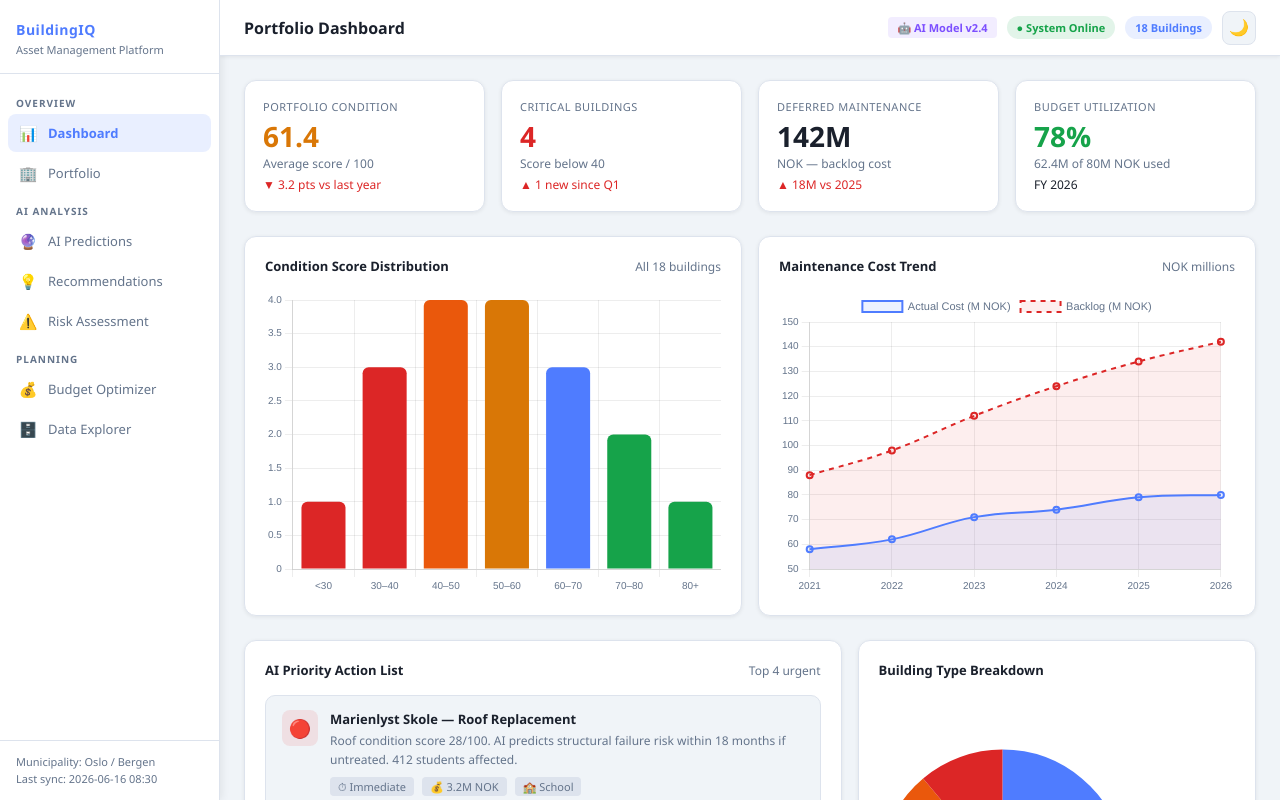
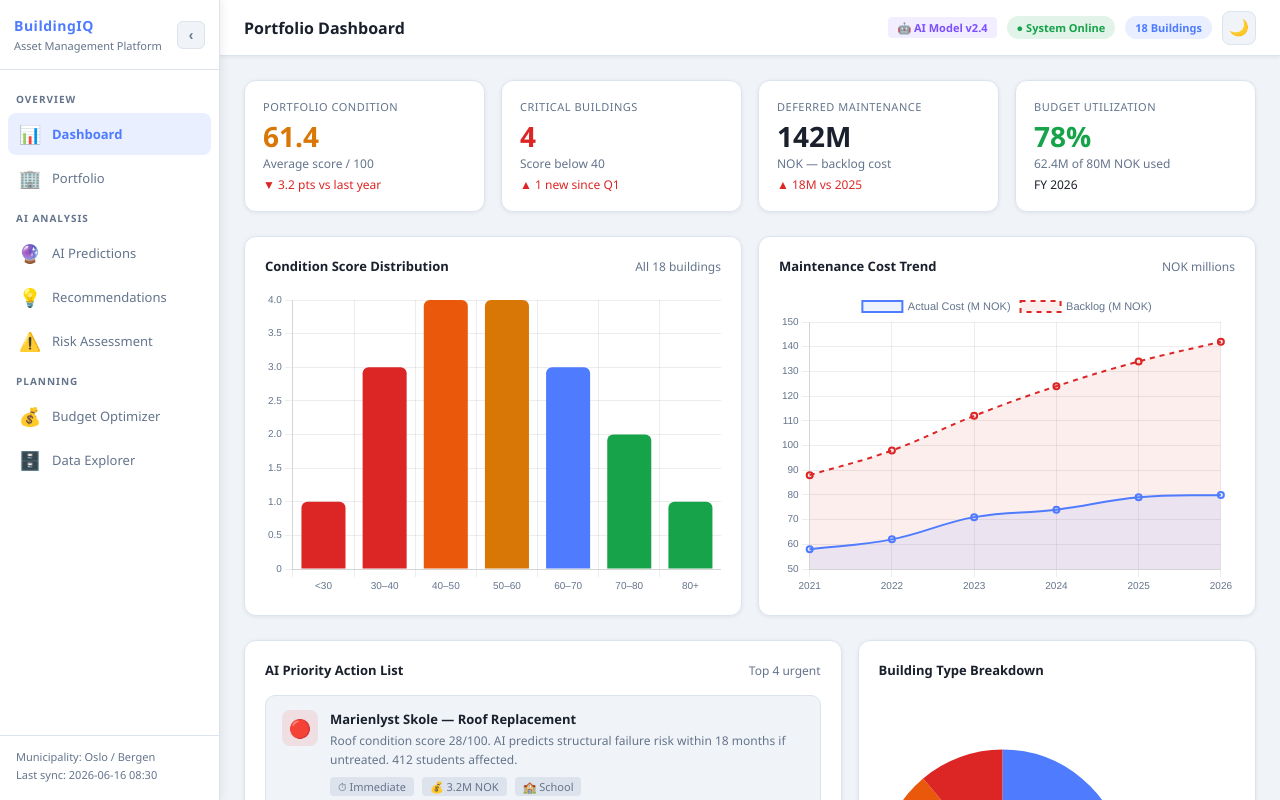
Before and after one commit to ydhawesome/building-asset-management-ai, a plain HTML site: page index.html in a window 1280 px wide. Drawn offline with nearby package versions, Linux system fonts and the light colour scheme.

Commit message:
Add collapsible sidebar with icon tooltips

```diff
--- a/index.html
+++ b/index.html
@@ -27,17 +27,34 @@
 *{box-sizing:border-box;margin:0;padding:0}
 body{background:var(--bg);color:var(--text);font-family:'Segoe UI',system-ui,sans-serif;font-size:14px;display:flex;height:100vh;overflow:hidden;transition:background .2s,color .2s}
 /* ── SIDEBAR ─────────────────────────────────────────────── */
-.sidebar{width:var(--sidebar-w);background:var(--surface);border-right:1px solid var(--border);display:flex;flex-direction:column;flex-shrink:0;box-shadow:2px 0 8px var(--shadow)}
-.logo{padding:20px 16px 16px;border-bottom:1px solid var(--border)}
-.logo-title{font-size:14px;font-weight:800;color:var(--accent);letter-spacing:.5px}
-.logo-sub{font-size:11px;color:var(--muted);margin-top:3px}
-nav{flex:1;padding:12px 8px;overflow-y:auto}
-.nav-section{font-size:10px;font-weight:700;color:var(--muted);letter-spacing:1px;padding:10px 8px 4px;text-transform:uppercase}
-.nav-item{display:flex;align-items:center;gap:10px;padding:9px 10px;border-radius:8px;cursor:pointer;color:var(--muted);font-size:13px;transition:all .15s;margin-bottom:2px}
+.sidebar{width:var(--sidebar-w);background:var(--surface);border-right:1px solid var(--border);display:flex;flex-direction:column;flex-shrink:0;box-shadow:2px 0 8px var(--shadow);transition:width .28s cubic-bezier(.4,0,.2,1);overflow:visible;position:relative;z-index:10}
+.logo{padding:16px 14px;border-bottom:1px solid var(--border);display:flex;align-items:center;justify-content:space-between;gap:8px;min-height:56px}
+.logo-content{flex:1;min-width:0;overflow:hidden;transition:opacity .2s,width .28s}
+.logo-title{font-size:14px;font-weight:800;color:var(--accent);letter-spacing:.5px;white-space:nowrap}
+.logo-sub{font-size:11px;color:var(--muted);margin-top:3px;white-space:nowrap}
+.sidebar-toggle{background:var(--surface2);border:1px solid var(--border);color:var(--muted);width:28px;height:28px;border-radius:6px;cursor:pointer;font-size:14px;display:flex;align-items:center;justify-content:center;flex-shrink:0;transition:all .2s;line-height:1;font-weight:700}
+.sidebar-toggle:hover{border-color:var(--accent);color:var(--accent);background:rgba(79,124,255,.08)}
+nav{flex:1;padding:12px 8px;overflow-y:auto;overflow-x:visible}
+.nav-section{font-size:10px;font-weight:700;color:var(--muted);letter-spacing:1px;padding:10px 8px 4px;text-transform:uppercase;transition:opacity .2s,height .2s;white-space:nowrap;overflow:hidden}
+.nav-item{display:flex;align-items:center;gap:10px;padding:9px 10px;border-radius:8px;cursor:pointer;color:var(--muted);font-size:13px;transition:all .15s;margin-bottom:2px;position:relative;overflow:visible}
 .nav-item:hover{background:var(--surface2);color:var(--text)}
 .nav-item.active{background:rgba(79,124,255,.12);color:var(--accent);font-weight:600}
-.nav-icon{font-size:15px;width:20px;text-align:center}
-.sidebar-footer{padding:12px 16px;border-top:1px solid var(--border);font-size:11px;color:var(--muted);line-height:1.6}
+.nav-icon{font-size:18px;width:24px;text-align:center;flex-shrink:0;transition:font-size .2s}
+.nav-label{white-space:nowrap;overflow:hidden;transition:opacity .2s,width .28s;display:inline-block}
+/* Floating tooltip (only visible when collapsed) */
+.nav-tooltip{position:absolute;left:calc(100% + 14px);top:50%;transform:translateY(-50%) translateX(-6px);background:var(--text);color:var(--surface);padding:7px 14px;border-radius:8px;font-size:12px;font-weight:600;white-space:nowrap;pointer-events:none;opacity:0;transition:opacity .18s,transform .18s;z-index:9999;box-shadow:0 4px 16px rgba(0,0,0,.15)}
+.nav-tooltip::before{content:'';position:absolute;right:100%;top:50%;transform:translateY(-50%);border:6px solid transparent;border-right-color:var(--text)}
+.sidebar-footer{padding:12px 16px;border-top:1px solid var(--border);font-size:11px;color:var(--muted);line-height:1.6;transition:opacity .2s,height .2s,padding .2s;overflow:hidden;white-space:nowrap}
+/* ── COLLAPSED STATE ─────────────────────────────────────── */
+.sidebar.collapsed{width:64px}
+.sidebar.collapsed .logo-content{opacity:0;width:0;flex:0}
+.sidebar.collapsed .logo{justify-content:center;padding:14px 0}
+.sidebar.collapsed .sidebar-toggle{transform:rotate(180deg)}
+.sidebar.collapsed .nav-section{opacity:0;height:0;padding:0}
+.sidebar.collapsed .nav-label{opacity:0;width:0}
+.sidebar.collapsed .nav-item{justify-content:center;padding:10px 0}
+.sidebar.collapsed .sidebar-footer{opacity:0;height:0;padding:0;border:none}
+.sidebar.collapsed .nav-item:hover .nav-tooltip{opacity:1;transform:translateY(-50%) translateX(0)}
 /* ── TOPBAR ──────────────────────────────────────────────── */
 .main{flex:1;display:flex;flex-direction:column;overflow:hidden}
 .topbar{height:56px;background:var(--surface);border-bottom:1px solid var(--border);display:flex;align-items:center;justify-content:space-between;padding:0 24px;flex-shrink:0;box-shadow:0 1px 4px var(--shadow)}
@@ -137,24 +154,55 @@ canvas{max-width:100%}
 </head>
 <body>
 
-<aside class="sidebar">
+<aside class="sidebar" id="sidebar">
   <div class="logo">
-    <div class="logo-title">BuildingIQ</div>
-    <div class="logo-sub">Asset Management Platform</div>
+    <div class="logo-content">
+      <div class="logo-title">BuildingIQ</div>
+      <div class="logo-sub">Asset Management Platform</div>
+    </div>
+    <button class="sidebar-toggle" onclick="toggleSidebar()" title="Collapse sidebar">‹</button>
   </div>
   <nav>
-    <div class="nav-section">Overview</div>
-    <div class="nav-item active" onclick="showPage('dashboard')"><span class="nav-icon">📊</span> Dashboard</div>
-    <div class="nav-item" onclick="showPage('portfolio')"><span class="nav-icon">🏢</span> Portfolio</div>
-    <div class="nav-section">AI Analysis</div>
-    <div class="nav-item" onclick="showPage('predictions')"><span class="nav-icon">🔮</span> AI Predictions</div>
-    <div class="nav-item" onclick="showPage('recommendations')"><span class="nav-icon">💡</span> Recommendations</div>
-    <div class="nav-item" onclick="showPage('risk')"><span class="nav-icon">⚠️</span> Risk Assessment</div>
-    <div class="nav-section">Planning</div>
-    <div class="nav-item" onclick="showPage('budget')"><span class="nav-icon">💰</span> Budget Optimizer</div>
-    <div class="nav-item" onclick="showPage('data')"><span class="nav-icon">🗄️</span> Data Explorer</div>
+    <div class="nav-section"><span class="nav-label">Overview</span></div>
+    <div class="nav-item active" onclick="showPage('dashboard')">
+      <span class="nav-icon">📊</span>
+      <span class="nav-label">Dashboard</span>
+      <span class="nav-tooltip">📊 Dashboard</span>
+    </div>
+    <div class="nav-item" onclick="showPage('portfolio')">
+      <span class="nav-icon">🏢</span>
+      <span class="nav-label">Portfolio</span>
+      <span class="nav-tooltip">🏢 Portfolio</span>
+    </div>
+    <div class="nav-section"><span class="nav-label">AI Analysis</span></div>
+    <div class="nav-item" onclick="showPage('predictions')">
+      <span class="nav-icon">🔮</span>
+      <span class="nav-label">AI Predictions</span>
+      <span class="nav-tooltip">🔮 AI Predictions</span>
+    </div>
+    <div class="nav-item" onclick="showPage('recommendations')">
+      <span class="nav-icon">💡</span>
+      <span class="nav-label">Recommendations</span>
+      <span class="nav-tooltip">💡 Recommendations</span>
+    </div>
+    <div class="nav-item" onclick="showPage('risk')">
+      <span class="nav-icon">⚠️</span>
+      <span class="nav-label">Risk Assessment</span>
+      <span class="nav-tooltip">⚠️ Risk Assessment</span>
+    </div>
+    <div class="nav-section"><span class="nav-label">Planning</span></div>
+    <div class="nav-item" onclick="showPage('budget')">
+      <span class="nav-icon">💰</span>
+      <span class="nav-label">Budget Optimizer</span>
+      <span class="nav-tooltip">💰 Budget Optimizer</span>
+    </div>
+    <div class="nav-item" onclick="showPage('data')">
+      <span class="nav-icon">🗄️</span>
+      <span class="nav-label">Data Explorer</span>
+      <span class="nav-tooltip">🗄️ Data Explorer</span>
+    </div>
   </nav>
-  <div class="sidebar-footer">Municipality: Oslo / Bergen<br>Last sync: 2026-06-16 08:30</div>
+  <div class="sidebar-footer"><span class="nav-label">Municipality: Oslo / Bergen<br>Last sync: 2026-06-16 08:30</span></div>
 </aside>
 
 <div class="main">
@@ -502,6 +550,11 @@ const isDark=()=>document.documentElement.getAttribute('data-theme')==='dark';
 const tick=()=>isDark()?'#8892a4':'#64748b';
 const grid=()=>isDark()?'rgba(46,50,80,.5)':'rgba(0,0,0,.07)';
 
+// SIDEBAR
+function toggleSidebar(){
+  document.getElementById('sidebar').classList.toggle('collapsed');
+}
+
 // THEME
 function toggleTheme(){
   const d=isDark();
```
